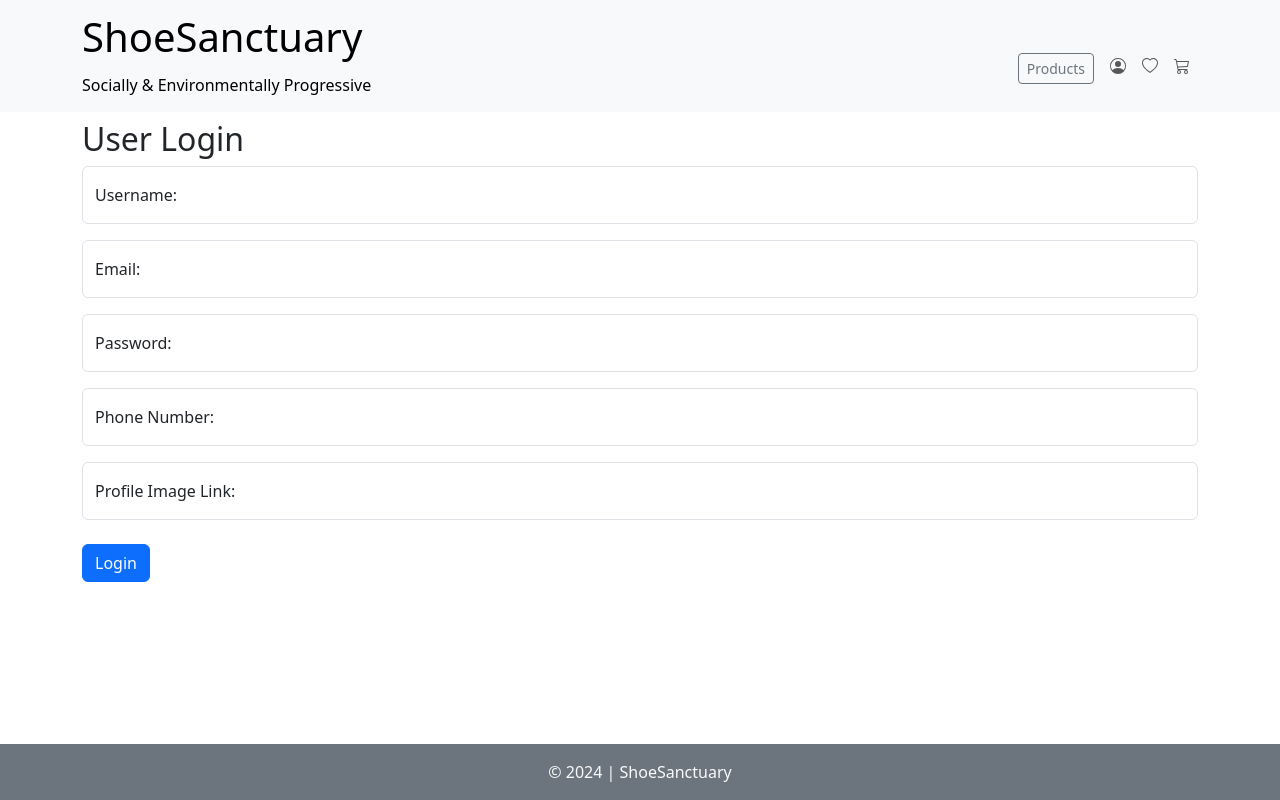
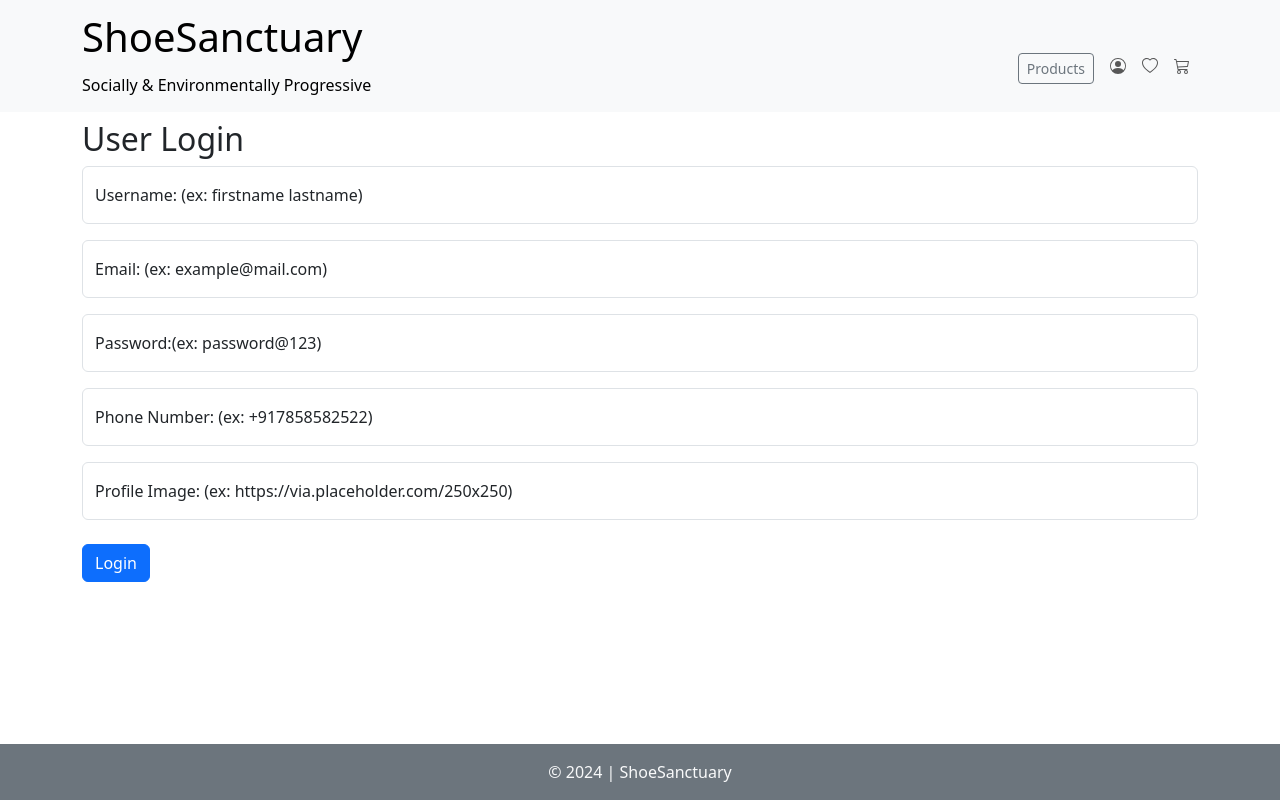
Before and after one commit to Rekhakumari28/ShoeSanctuary-frontend-rekhakumari, a React (Vite) app: page /login in a window 1280 px wide. Built offline with nearby package versions, Linux system fonts and the light colour scheme; no server answers.

Commit message:
style: added profile order history in right place

```diff
--- a/src/pages/AuthPage/Login.jsx
+++ b/src/pages/AuthPage/Login.jsx
@@ -82,7 +82,7 @@ const [profileImage,setProfileImage] = useState("")
               value={username}
               onChange={(event) => setUsername(event.target.value)}
             />
-            <label htmlFor="username">Username:</label>
+            <label htmlFor="username">Username: (ex: firstname lastname)</label>
           </div>
           <div className="form-floating mb-3  ">
             <input
@@ -93,7 +93,7 @@ const [profileImage,setProfileImage] = useState("")
 
               onChange={handleEmailInput}
             />
-            <label htmlFor="email">Email: </label>
+            <label htmlFor="email">Email: (ex: example@mail.com)</label>
           </div>
           <div className="form-floating mb-3 ">
             <input
@@ -104,7 +104,7 @@ const [profileImage,setProfileImage] = useState("")
               value={password}
               onChange={(event) => setPassword(event.target.value)}
             />
-            <label htmlFor="password">Password:</label>
+            <label htmlFor="password">Password:(ex: password@123)</label>
           </div>
           <div className="form-floating mb-3">
             <input
@@ -115,7 +115,7 @@ const [profileImage,setProfileImage] = useState("")
               value={phone}
               onChange={(event) => setphone(event.target.value)}
             />
-            <label htmlFor="password">Phone Number:</label>
+            <label htmlFor="password">Phone Number: (ex: +917858582522)</label>
           </div>
           <div className="form-floating mb-3">
             <input
@@ -125,8 +125,9 @@ const [profileImage,setProfileImage] = useState("")
               placeholder="profile Image"
               value={profileImage}
               onChange={(event) => setProfileImage(event.target.value)}
+
             />
-            <label htmlFor="profileImage">Profile Image Link:</label>
+            <label htmlFor="profileImage">Profile Image: (ex: https://via.placeholder.com/250x250)</label>
           </div>
           <div className="notificationContainer">
             <button className="btn btn-primary my-2" type="submit">
--- a/src/pages/AuthPage/UsersProfile.jsx
+++ b/src/pages/AuthPage/UsersProfile.jsx
@@ -2,33 +2,38 @@ import React from 'react'
 import Header from '../../components/Header'
 import Footer from '../../components/Footer'
 import useFetch from '../../useFetch'
-const UsersProfile = ({user }) => {
+const UsersProfile = ({ user }) => {
 
-    const userProfile = user?.length > 0 && user[user?.length -1]
-    const {data} = useFetch(`https://backend-shoesanctuary-major-project.vercel.app/api/cartHistory`)
-
+  const userProfile = user?.length > 0 && user[user?.length - 1]
+  const { data } = useFetch(`https://backend-shoesanctuary-major-project.vercel.app/api/cartHistory`)
+  console.log(userProfile?.profileImage)
   return (
     <div>
-    <Header/>
+      <Header />
       <div className="container px-4  py-3">
         <h2>Your Profile</h2>
         <div className="row ">
           <div className='card bg-body-tertiary'>
             <div className='row'>
-                <div className='col-md-4 text-center'>
-                <img style={{height:"250px", width:"250px"}} src={userProfile?.profileImage} alt={userProfile?.username} />
+              <div className='col-md-6 text-center'>
+                <img style={{ height: "250px", width: "250px" }} src={userProfile?.profileImage} alt={userProfile?.username} />
               </div>
-                <div className='col-md-8 card-body'>
-                <h2>{userProfile?.username}</h2>
-                <span>Email: {userProfile?.email}</span> {" "} {" | "}  {" "}
-                <span>Phone: {userProfile?.phone}</span>
+              <div className='col-md-6 card-body '>
+                <h2 className='display-4'>{userProfile?.username}</h2>
+                <p className='fs-5'>Email: {userProfile?.email}</p>
+                <p className='fs-5'>Phone: {userProfile?.phone}</p>
+
+              </div>
+            </div>
             <div className='my-2'>
               <h4>Order History</h4>
-                  {data?.map(order=>(
+              {data?.map(order => (
                 <ul className='list-group' key={order._id}>
-                      {order?.orderItems?.map(product=>(
+                  {order?.orderItems?.map(product => (
                     <li className='list-group-item' key={product._id}>
-                         <p className='my-1'> {product.product.title} | Price:  {product.product.price} | Size: {product.product.size}</p>
+                      <p className='fs-5 fw-normal'>{product.product.title}</p>
+                      <p className='my-1'>  Price:  ₹{product.product.price} | Size: {product.product.size}</p>
+                      <p className='my-1'>Description: {product.product.description}</p>
                       <p className='mb-1'>Quantity:  {product.quantity}</p>
                     </li>
                   ))}
@@ -38,11 +43,9 @@ const UsersProfile = ({user }) => {
           </div>
         </div>
       </div>
-        </div>
-    </div>
-    <br/>
       <br />
-    <Footer/>
+      <br />
+      <Footer />
     </div>
   )
 }
```
Lines whose indentation alone changed are shown as unchanged.
